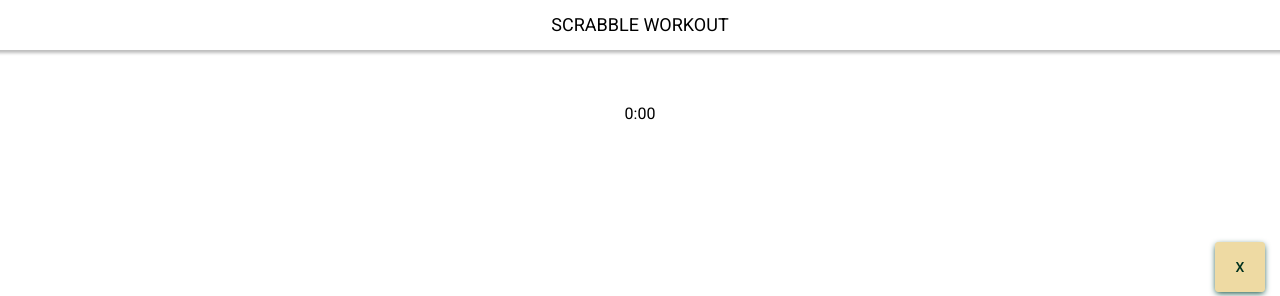
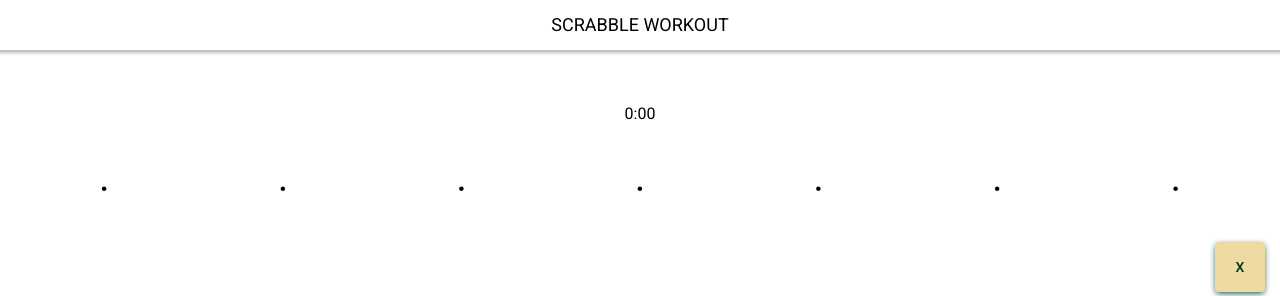
Before and after one commit to karin-on/scrabble-workout-in-vue, a Vue app: page /game in a window 1280 px wide. Shown: the top 296 px of the page. Built offline with nearby package versions, Linux system fonts and the light colour scheme.

Commit message:
Deactivate selected letters, display letters in slots, eventBus OFF before destroy

```diff
--- a/src/components/LetterSlot.vue
+++ b/src/components/LetterSlot.vue
@@ -1,5 +1,5 @@
 <template>
-  <li class="letter-slots__slot">{{ letter.value.toUpperCase() }}</li>
+  <li :class="{ '-empty': !slotContent }" class="letter-slots__slot">{{ slotContent }}</li>
 </template>
 
 
@@ -9,7 +9,15 @@ import { LetterObject } from '@/models';
 
 @Component
 export default class LetterSlot extends Vue {
-  @Prop({ required: false, type: Object })
-  letter!: LetterObject;
+  @Prop({ required: true, type: Number })
+  index!: number;
+
+  @Prop({ required: true, type: Array })
+  currentAnswer!: (LetterObject | any)[];
+
+  get slotContent(): string {
+    const { currentAnswer } = this;
+    return currentAnswer[this.index] ? currentAnswer[this.index].value.toUpperCase() : '';
+  }
 }
 </script>
--- a/src/components/LetterSlots.vue
+++ b/src/components/LetterSlots.vue
@@ -1,6 +1,6 @@
 <template>
   <ul class="letter-slots">
-    <LetterSlot v-for="letter in currentAnswer" :key="letter.id" :letter="letter" />
+    <LetterSlot v-for="n in 7" :key="n" :index="n - 1" :currentAnswer="currentAnswer" />
   </ul>
 </template>
 
@@ -17,6 +17,6 @@ import LetterSlot from './LetterSlot.vue';
 })
 export default class LetterSlots extends Vue {
   @Prop({ required: true, type: Array })
-  currentAnswer: LetterObject[] = [];
+  currentAnswer!: LetterObject[];
 }
 </script>
--- a/src/components/Tile.vue
+++ b/src/components/Tile.vue
@@ -4,7 +4,9 @@
     :class="`-tile-${index + 1}`"
     @click="handleTileClick"
   >
-    {{ letter.value.toUpperCase() }}
+    <button class="tiles__button" tabindex="-1" :disabled="!letter.active">
+      {{ letter.value.toUpperCase() }}
+    </button>
   </li>
 </template>
 
@@ -23,7 +25,7 @@ export default class Tile extends Vue {
   index!: number;
 
   handleTileClick() {
-    eventBus.$emit('letterClicked', this.letter.id);
+    eventBus.$emit('letter-clicked', this.letter.id);
   }
 }
 </script>
--- a/src/styles/components/_slots.scss
+++ b/src/styles/components/_slots.scss
@@ -8,5 +8,11 @@
     align-self: center;
     font-size: 40px;
     line-height: 60px;
+
+    &.-empty {
+      &::before {
+        content: '\00B7';
+      }
+    }
   }
 }
--- a/src/styles/components/_tiles.scss
+++ b/src/styles/components/_tiles.scss
@@ -15,6 +15,7 @@
     font-size: 40px;
     line-height: 60px;
     text-align: center;
+    overflow: hidden;
 
     &.-tile-3 {
       grid-column: 1;
@@ -28,4 +29,16 @@
       left: calc((50px + 20px) / 2);
     }
   }
+
+  &__button {
+    width: 100%;
+    height: 100%;
+    border: none;
+    background: transparent;
+
+    &:disabled {
+      background: $color-gray-bg;
+      color: $color-lightgray-font;
+    }
+  }
 }
--- a/src/views/Game.vue
+++ b/src/views/Game.vue
@@ -47,22 +47,27 @@ export default class Game extends Vue {
 
     this.letters = shuffleAnArray(letters);
 
-    eventBus.$on('letterClicked', (id: string): void => {
+    eventBus.$on('letter-clicked', (id: string): void => {
       this.handleLetterSelection(id);
     });
   }
 
+  beforeDestroy(): void {
+    eventBus.$off('letter-clicked');
+  }
+
   handleLetterSelection(letterId: string): void {
-    this.toggleLetterActiveState(letterId);
     const selectedLetter: LetterObject = this.letters
       .find(({ id }) => id === letterId)!;
 
     this.currentAnswer = [...this.currentAnswer, selectedLetter];
+    this.toggleLetterActiveState(letterId);
   }
 
   toggleLetterActiveState(letterId: string) {
     const letterIndex: number = this.letters
       .findIndex(({ id }) => id === letterId);
+
     this.letters[letterIndex].active = !this.letters[letterIndex].active;
   }
 }
```
